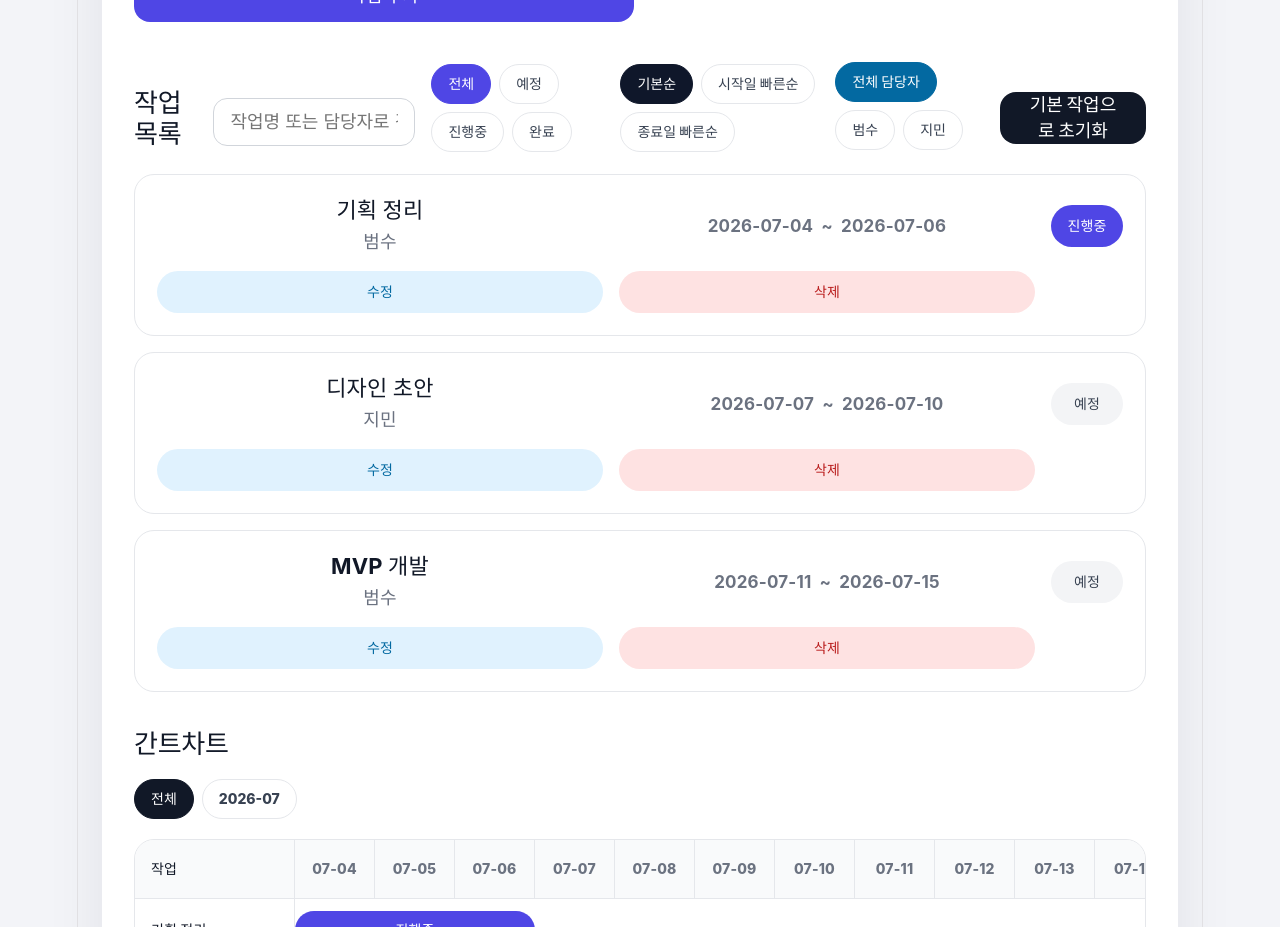
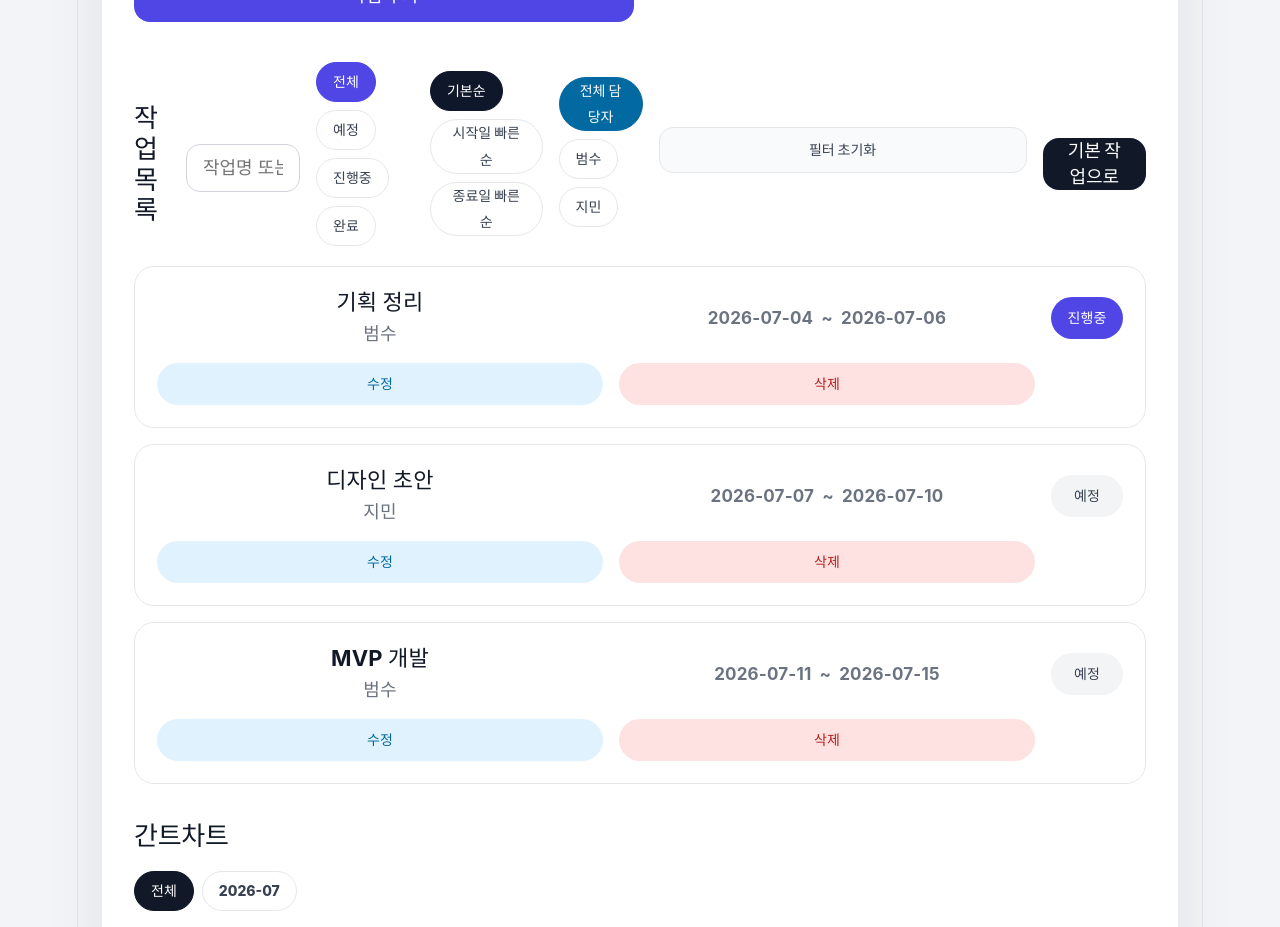
Before and after one commit to kbslk0612-blip/gantt-sass-practice, a React (Vite) app: page / in a window 1280 px wide. Shown: the part 780-1707 px from the top of the page. Built offline with nearby package versions, Linux system fonts and the light colour scheme.

Commit message:
add filter reset button

```diff
--- a/src/App.css
+++ b/src/App.css
@@ -460,4 +460,18 @@ button {
   border-color: #0369a1;
   background: #0369a1;
   color: white;
+}.clear-filter-button {
+  width: 100%;
+  height: 46px;
+  margin-bottom: 28px;
+  border: 1px solid #e5e7eb;
+  border-radius: 14px;
+  background: #f9fafb;
+  color: #374151;
+  font-size: 14px;
+  font-weight: 900;
 }
+
+.clear-filter-button:hover {
+  background: #f3f4f6;
+}
--- a/src/App.jsx
+++ b/src/App.jsx
@@ -234,6 +234,13 @@ if (startYear < 2020 || startYear > 2035 || endYear < 2020 || endYear > 2035) {
     setEditingTaskId(null)
     resetForm()
   }
+  function handleResetFilters() {
+  setSearchText('')
+  setStatusFilter('전체')
+  setSortOption('기본순')
+  setOwnerFilter('전체 담당자')
+  setSelectedMonth('전체')
+}
 
   return (
     <main className="app">
@@ -379,6 +386,9 @@ if (startYear < 2020 || startYear > 2035 || endYear < 2020 || endYear > 2035) {
     </button>
   ))}
 </div>
+<button className="clear-filter-button" onClick={handleResetFilters}>
+  필터 초기화
+</button>
 
           <button className="reset-button" onClick={handleResetTasks}>
             기본 작업으로 초기화
```
